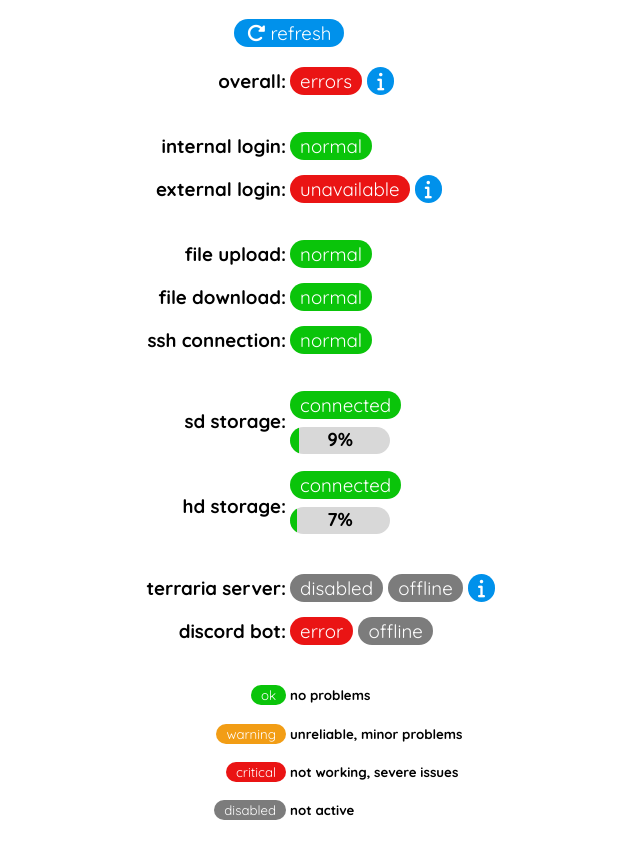
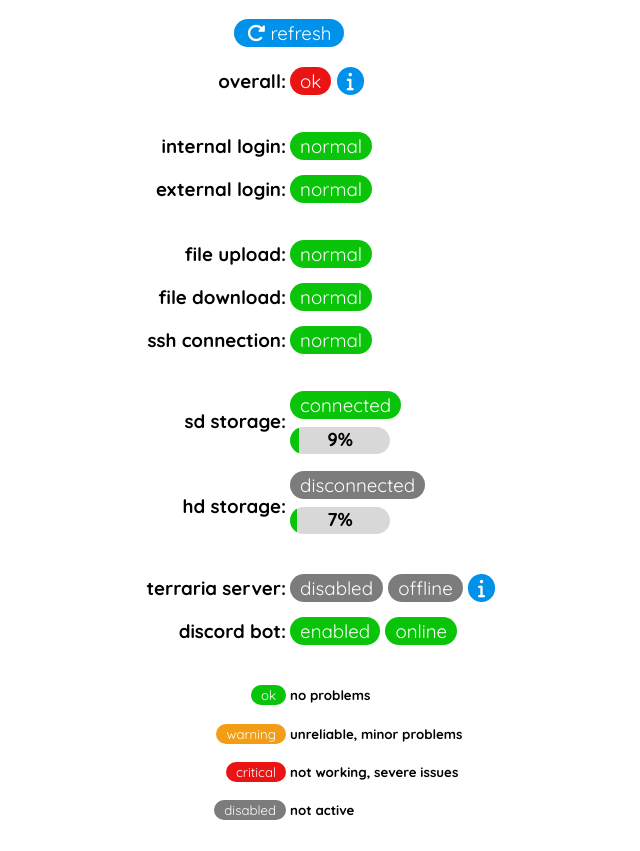
Before and after one commit to MrConorAE/pi-status, a plain HTML site: page index.html in a window 1280 px wide. Shown: the part 64-915 px from the top of the page, without its empty margins (351-991 px from the left). Drawn offline with Linux system fonts and the light colour scheme.

Commit message:
Updated status.

```diff
--- a/index.html
+++ b/index.html
@@ -18,7 +18,7 @@
 				<h3>overall:</h3>
 			</td>
 			<td class="right">
-				<h3><span class="err">errors</span> <span class="detailHover detail"><span class="showBefore"><i class="fa fa-info"></i></span><span class="showAfter">see below</span></span></h3>
+				<h3><span class="err">ok</span> <span class="detailHover detail"><span class="showBefore"><i class="fa fa-info"></i></span><span class="showAfter">no details</span></span></h3>
 			</td>
 		</tr>
 		<tr>
@@ -28,7 +28,7 @@
 			</td>
 			<td class="right">
 				<h3><span class="ok">normal</span></h3>
-				<h3><span class="err">unavailable</span> <span class="detailHover detail"><span class="showBefore"><i class="fa fa-info"></i></span><span class="showAfter">unknown ip address</span></span></h3>
+				<h3><span class="ok">normal</span></h3>
 			</td>
 		</tr>
 		<tr>
@@ -56,7 +56,7 @@
 						<div class="progressSD"></div>
 					</div>
 				</h3>
-				<h3><span class="ok">connected</span>
+				<h3><span class="off">disconnected</span>
 					<div class="progressContainer"><span class="showAfter"><span class="showLeft">120G</span> <span class="showRight">2T</span></span><span class="showBefore">7%</span>
 						<div class="progressHD"></div>
 					</div>
@@ -70,7 +70,7 @@
 			</td>
 			<td class="right">
 				<h3><span class="off">disabled</span> <span class="off">offline</span> <span class="detailHover detail"><span class="showBefore"><i class="fa fa-info"></i></span><span class="showAfter">no ip address</span></span></h3>
-				<h3><span class="err">error</span> <span class="off">offline</span></h3>
+				<h3><span class="ok">enabled</span> <span class="ok">online</span></h3>
 			</td>
 		</tr>
 		<tr>
```
